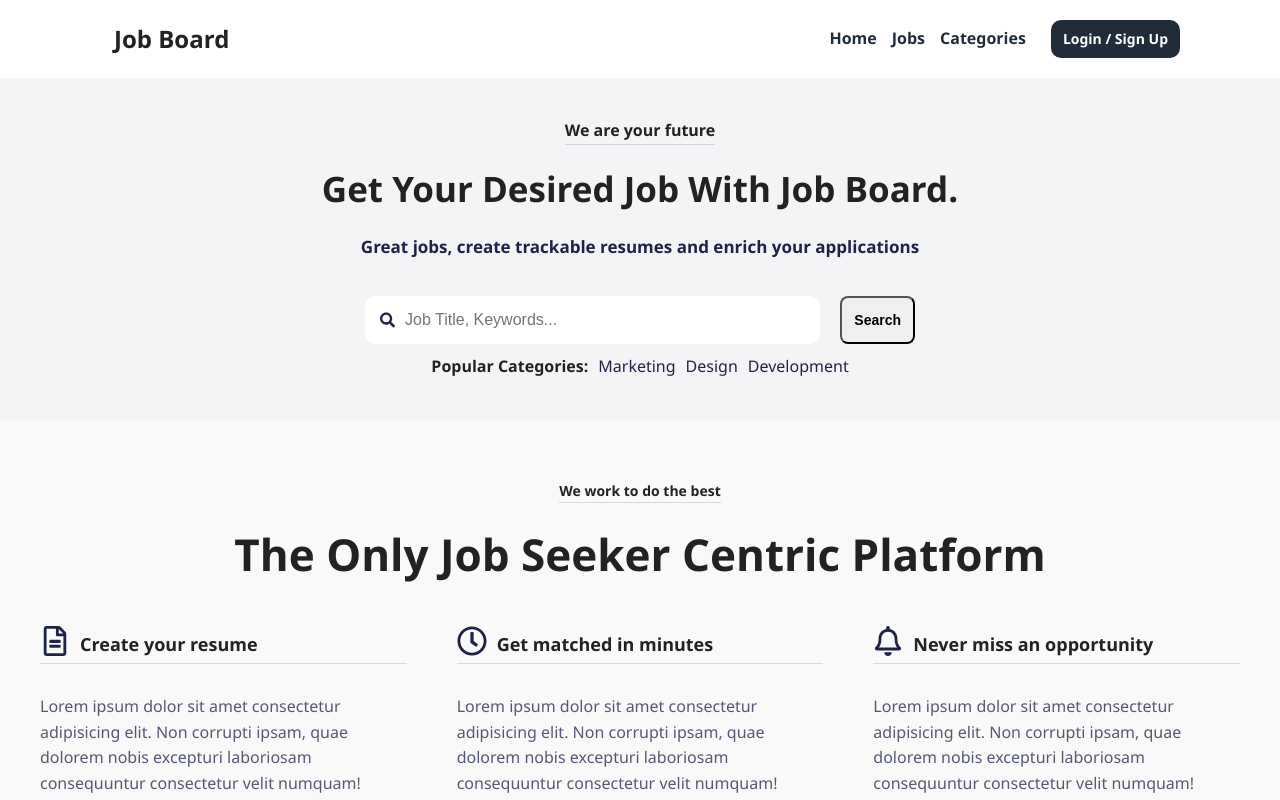
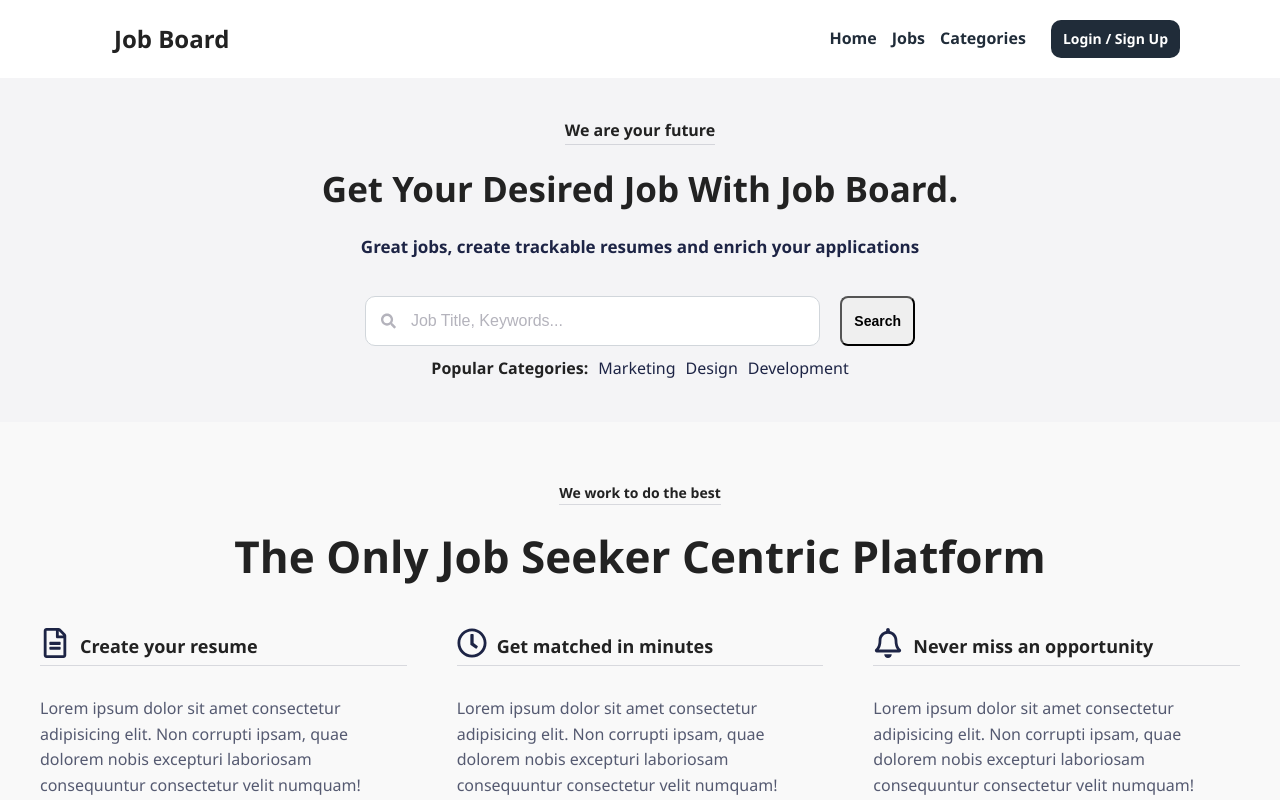
Before and after one commit to Jon-Felipe/Job-Board-React, a React (Vite) app: page / in a window 1280 px wide. Shown: the top 800 px of the page. Built offline with nearby package versions, Linux system fonts and the light colour scheme.

Commit message:
search input component and styling refactor

```diff
--- a/src/components/ui/Search/Search.module.css
+++ /dev/null
@@ -1,20 +0,0 @@
-.searchContainer {
-  width: 100%;
-  padding: 15px;
-  border-radius: 10px;
-  background-color: white;
-  display: flex;
-  align-items: center;
-  column-gap: 10px;
-}
-
-.search {
-  width: 100%;
-  border: none;
-  font-size: 16px;
-  color: #333;
-}
-
-.search:focus {
-  outline: none;
-}
--- /dev/null
+++ b/src/components/ui/Search/Search.styles.tsx
@@ -0,0 +1,31 @@
+import styled from 'styled-components';
+
+export const FormContainer = styled.div`
+  display: flex;
+  align-items: center;
+  column-gap: 15px;
+  background-color: #fff;
+  padding: 15px;
+  border: 1px solid #d1d6db;
+  border-radius: 10px;
+  width: 100%;
+
+  svg {
+    color: #b4b3bc;
+  }
+
+  input {
+    width: 100%;
+    border: none;
+    font-size: 16px;
+    color: #111827;
+  }
+
+  input::placeholder {
+    color: #b4b3bc;
+  }
+
+  input:focus {
+    outline: none;
+  }
+`;
--- a/src/components/ui/Search/Search.tsx
+++ b/src/components/ui/Search/Search.tsx
@@ -1,6 +1,8 @@
 import React from 'react';
-import styles from './Search.module.css';
 import { FaSearch } from 'react-icons/fa';
+
+// extras
+import { FormContainer } from './Search.styles';
 
 export type SearchProp = {
   name: string;
@@ -18,7 +20,7 @@ function Search({
   required = false,
 }: SearchProp) {
   return (
-    <div className={styles.searchContainer}>
+    <FormContainer>
       <FaSearch />
       <input
         type='search'
@@ -29,9 +31,8 @@ function Search({
         placeholder={placeholder}
         onChange={onChange}
         required={required}
-        className={styles.search}
       />
-    </div>
+    </FormContainer>
   );
 }
 
```
